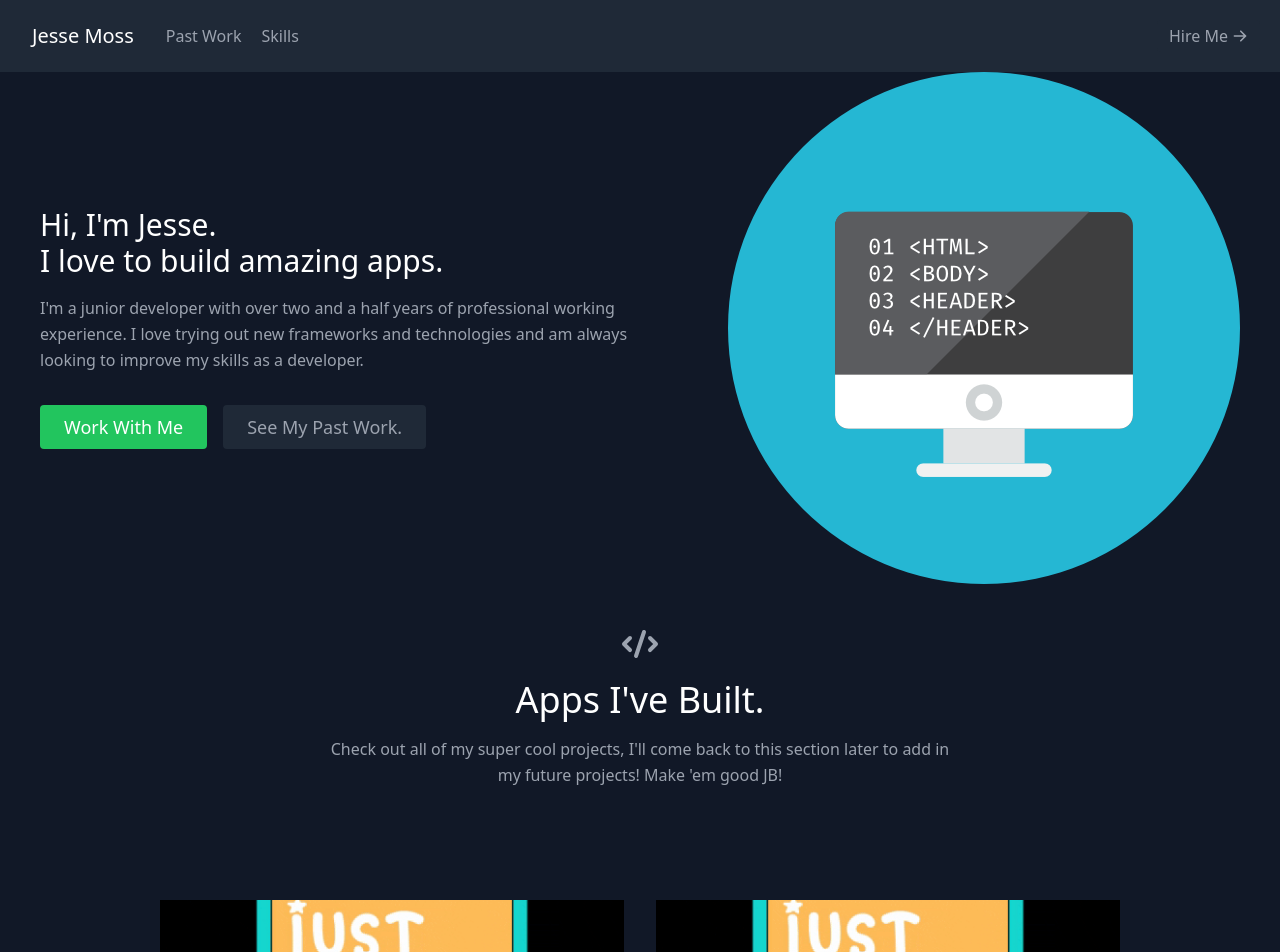
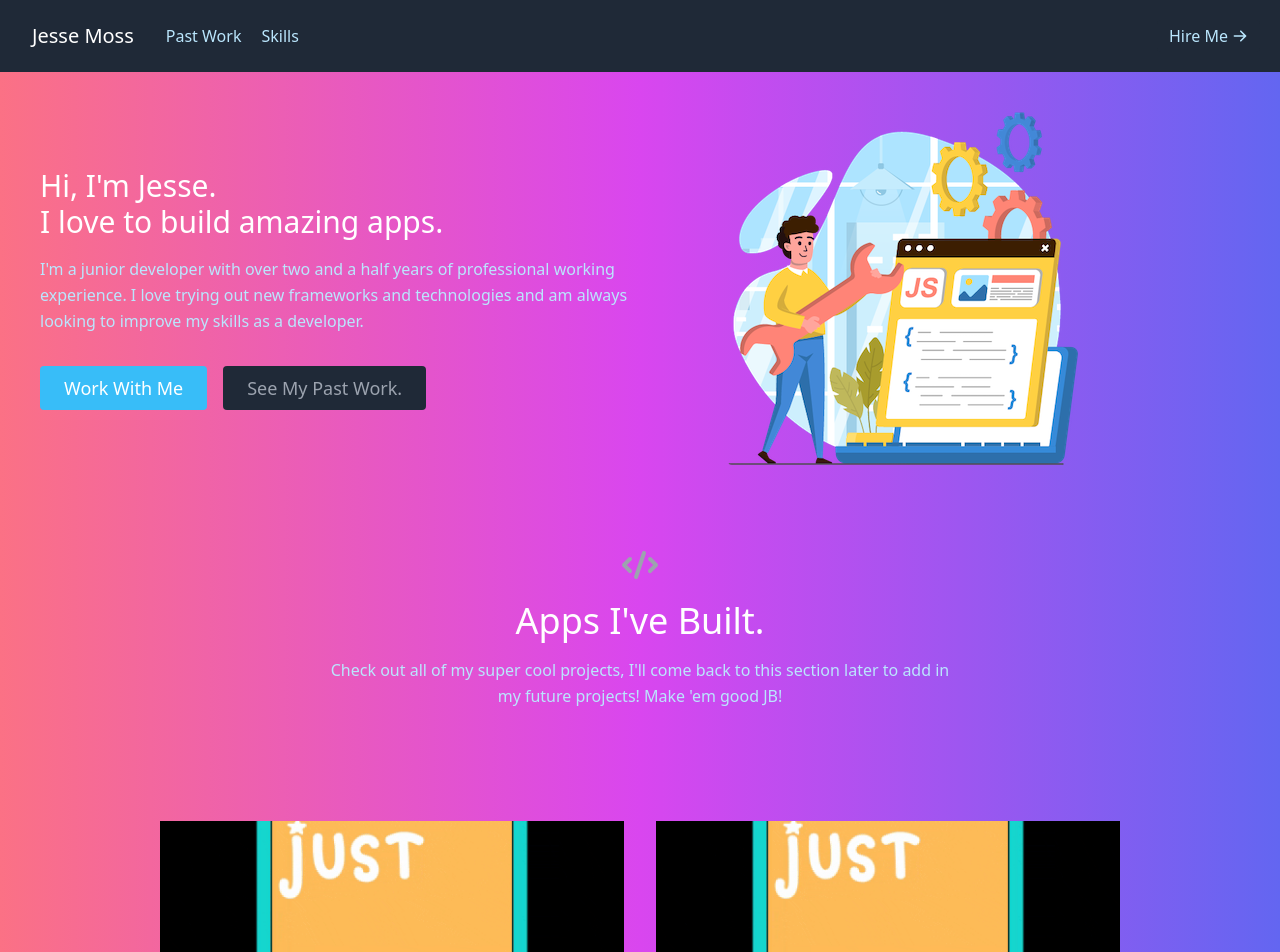
Before and after one commit to MasterOfMoss/netlify-portfolio, a React (Create React App) app: page / in a window 1280 px wide. Shown: the top 952 px of the page. Built offline with nearby package versions, Linux system fonts and the light colour scheme.

Commit message:
changed png on about.js/started updating colors

```diff
--- a/src/App.js
+++ b/src/App.js
@@ -9,7 +9,7 @@ import "./index.css";
 
 export default function App() {
   return (
-    <main className="text-gray-400 bg-gray-900 body-font">
+    <main className="text-sky-200 body-font bg-gradient-to-r from-rose-400 via-fuchsia-500 to-indigo-500">
       <Navbar></Navbar>
       <About></About>
       <Projects></Projects>
--- a/src/components/About.js
+++ b/src/components/About.js
@@ -3,7 +3,7 @@ import React from "react";
 export default function About() {
     return(
         <section id="about">
-            <div className="container mx-auto flex px-10 md:flex-row flex-col items-center">
+            <div className="container mx-auto flex px-10 md:flex-row flex-col items-center py-10">
                 <div className="lg:flex-grow md:w-1/2 lg:pr-24 md:pr-16 flex flex-col md:items-start md:text-left md:mb-0 items-center text-center">
                     <h1 className="title-font sm-:text-4xl text-3xl mb-4 font-medium text-white">
                         Hi, I'm Jesse.
@@ -15,7 +15,7 @@ export default function About() {
 
                     </p>
                     <div className="flex justify-center">
-                        <a href="#contact" className="inline-flex text-white bg-green-500 border-0 py-2 px-6 focus:outline-none hover:bg-green-600 rounded text-lg">
+                        <a href="#contact" className="inline-flex text-white bg-sky-400 border-0 py-2 px-6 focus:outline-none hover:bg-green-600 rounded text-lg">
                             Work With Me
                         </a>
                         <a href="#projects" className="ml-4 inline-flex text-gray-400 bg-gray-800 border-0 py-2 px-6 focus:outline-none hover:bg-gray-700 hover:text-white rounded text-lg">
@@ -23,8 +23,8 @@ export default function About() {
                         </a>
                     </div>
                 </div>
-                <div className="lg:max-w-lg lg:w-full md:w-1/2 w-5/6">
-                    <img className="object-cover object-centered rounded" alt="hero" src="./coding-icon-png-4.jpg.png"></img>
+                <div className="lg:max-w-lg lg:w-full md:w-1/2 w-5/6 ">
+                    <img className="object-cover object-centered rounded pt-5 sm:pt-0" alt="hero" src="./Asset 21.png"></img>
                 </div>
             </div>
         </section>
--- a/src/components/Contact.js
+++ b/src/components/Contact.js
@@ -76,7 +76,7 @@ export default function Contact() {
                         Like what you see? Drop me an email, I'd love to hear from you!
                     </p>
                     <div className="relative mb-4">
-                        <label htmlFor="name" className="leading-7 text-sm text-gray-400">
+                        <label htmlFor="name" className="leading-7 text-sm text-sky-200">
                             Name
                         </label>
                         <input type="text" id="name" name="name" className="w-full bg-gray-800 rounded border border-gray-700 focus:border-indigo-500 focus:ring-2 focus:ring-indigo-900 text-base outline-none text-gray-100 py-1 px-3 leading-8 transition-colors duration-200 ease-in-out"
@@ -84,7 +84,7 @@ export default function Contact() {
                         ></input>
                     </div>
                     <div className="relative mb-4">
-                        <label htmlFor="email" className="leading-7 text-sm text-gray-400">
+                        <label htmlFor="email" className="leading-7 text-sm text-sky-200">
                             Email
                         </label>
                         <input type="email" id="email" name="email" className="w-full bg-gray-800 rounded border border-gray-700 focus:border-indigo-500 focus:ring-2 focus:ring-indigo-900 text-base outline-none text-gray-100 py-1 px-3 leading-8 transition-colors duration-200 ease-in-out"
@@ -92,14 +92,14 @@ export default function Contact() {
                         ></input>
                     </div>
                     <div className="relative mb-4">
-                        <label htmlFor="message" className="leading-7 text-sm text-gray-400">
+                        <label htmlFor="message" className="leading-7 text-sm text-sky-200">
                             Message
                         </label>
                         <textarea id="message" name="message" className="w-full bg-gray-800 rounded border border-gray-700 focus:border-indigo-500 focus:ring-2 focus:ring-indigo-900 h-32 text-base outline-none text-gray-100 py-1 px-3 resize-none leading-6 transition-colors duration-200 ease-in-out"
                         onChange={(e) => setMessage(e.target.value)}
                         ></textarea>
                     </div>
-                    <button type="submit" className="text-white bg-indigo-500 border-0 py-2 px-6 focus:outline-none hover:bg-indigo-600 rounded text-lg">
+                    <button type="submit" className="text-white bg-sky-400 border-0 py-2 px-6 focus:outline-none hover:bg-indigo-600 rounded text-lg">
                         Submit
                     </button>
                 </form>
--- a/src/components/Projects.js
+++ b/src/components/Projects.js
@@ -4,12 +4,12 @@ import { projects } from "../data";
 
 export default function Projects() {
     return (
-        <section id="projects" className="text-gray-400 bg-gray-900 body-font">
+        <section id="projects" className="text-gray-400 bg-gradient-to-r from-rose-400 via-fuchsia-500 to-indigo-500 body-font">
             <div className="container px-5 py-10 mx-auto text-center lg:px-40">
                 <div className="flex flex-col w-full mb-28">
                     <CodeIcon className="mx-auto inline-block w-10 mb-4" />
                     <h1 className="sm:text-4xl text-3xl font-medium title-font mb-4 text-white">Apps I've Built.</h1>
-                    <p className="lg:w-2/3 mx-auto leading-relaxed text-base">
+                    <p className="lg:w-2/3 mx-auto leading-relaxed text-base text-sky-200">
                         Check out all of my super cool projects, I'll come back to this section later to add in my future projects!
                         Make 'em good JB!
                     </p>
```
Also changed, not shown: public/Asset 21.png (added).
